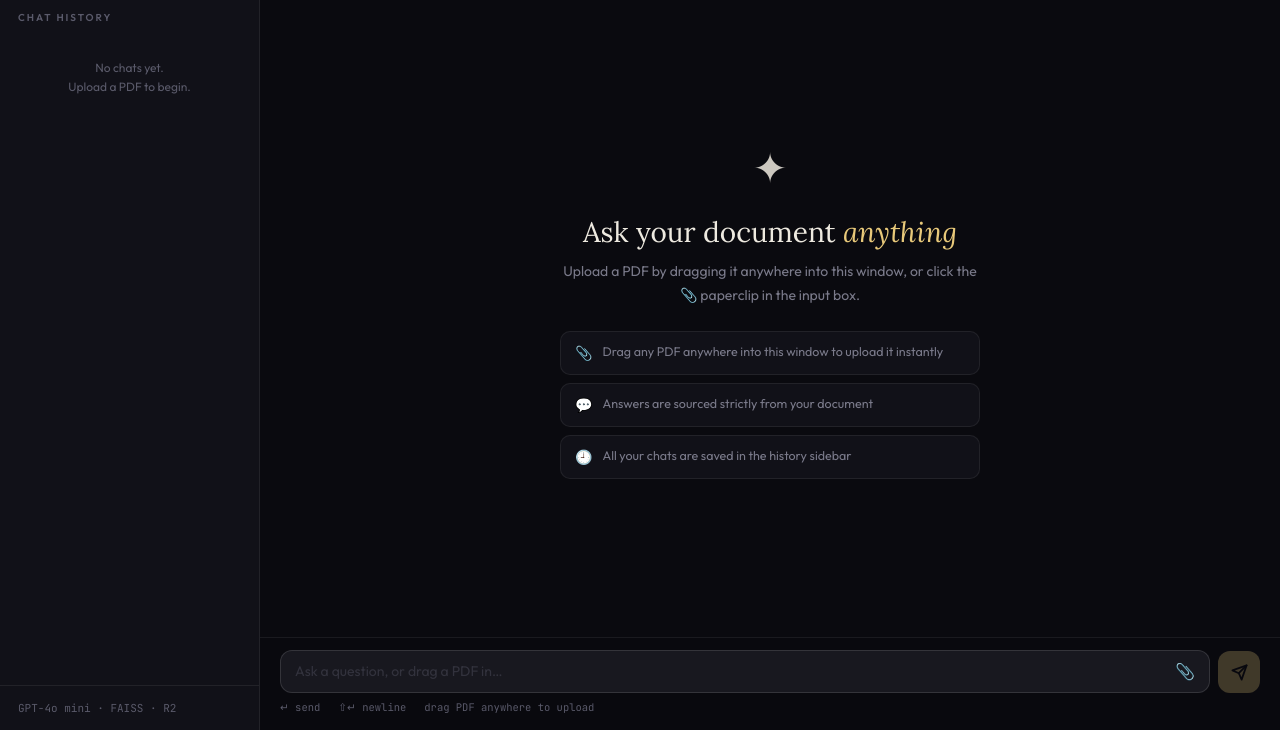
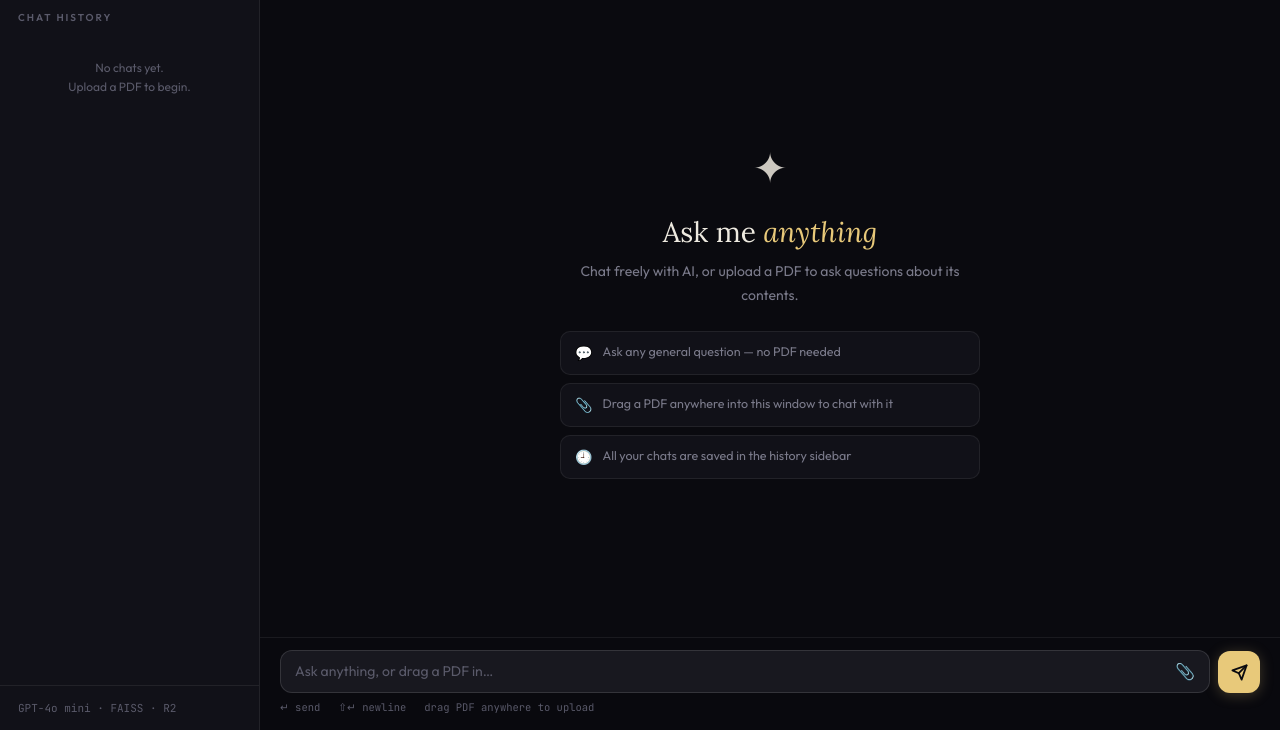
Before and after one commit to XONIOUS/Ai-powered-Chatbot, a plain HTML site: page templates/index.html in a window 1280 px wide. Both pictures are taken after a click on the button "New chat". Shown: the part 70-800 px from the top of the page. Drawn offline with Linux system fonts and the light colour scheme.

Commit message:
Update index.html

```diff
--- a/templates/index.html
+++ b/templates/index.html
@@ -309,11 +309,11 @@
     <div class="messages" id="messages">
       <div class="welcome" id="welcome">
         <div class="welcome-icon">✦</div>
-        <h2>Ask your document <em>anything</em></h2>
-        <p>Upload a PDF by dragging it anywhere into this window, or click the 📎 paperclip in the input box.</p>
+        <h2>Ask me <em>anything</em></h2>
+        <p>Chat freely with AI, or upload a PDF to ask questions about its contents.</p>
         <div class="tips">
-          <div class="tip"><span class="tip-icon">📎</span>Drag any PDF anywhere into this window to upload it instantly</div>
-          <div class="tip"><span class="tip-icon">💬</span>Answers are sourced strictly from your document</div>
+          <div class="tip"><span class="tip-icon">💬</span>Ask any general question — no PDF needed</div>
+          <div class="tip"><span class="tip-icon">📎</span>Drag a PDF anywhere into this window to chat with it</div>
           <div class="tip"><span class="tip-icon">🕘</span>All your chats are saved in the history sidebar</div>
         </div>
       </div>
@@ -327,14 +327,13 @@
       <div class="input-row">
         <div class="input-box">
           <textarea id="msg" rows="1"
-            placeholder="Ask a question, or drag a PDF in…"
-            disabled
+            placeholder="Ask anything, or drag a PDF in…"
             oninput="autoResize(this)"
             onkeydown="if(event.key==='Enter'&&!event.shiftKey){event.preventDefault();send();}"></textarea>
           <button class="attach-btn" onclick="document.getElementById('fileInput').click()" title="Upload PDF">📎</button>
           <input type="file" id="fileInput" accept=".pdf" onchange="handleFileSelect(this.files[0])">
         </div>
-        <button class="send-btn" id="sendBtn" onclick="send()" disabled>
+        <button class="send-btn" id="sendBtn" onclick="send()">
           <svg viewBox="0 0 24 24" fill="none" stroke="#0a0a0f" stroke-width="2.5" stroke-linecap="round" stroke-linejoin="round">
             <line x1="22" y1="2" x2="11" y2="13"/>
             <polygon points="22 2 15 22 11 13 2 9 22 2"/>
@@ -422,16 +421,16 @@ function newChat() {
   document.getElementById('messages').innerHTML = `
     <div class="welcome" id="welcome">
       <div class="welcome-icon">✦</div>
-      <h2>Ask your document <em>anything</em></h2>
-      <p>Upload a PDF by dragging it anywhere into this window, or click the 📎 paperclip in the input box.</p>
+      <h2>Ask me <em>anything</em></h2>
+      <p>Chat freely with AI, or upload a PDF to ask questions about its contents.</p>
       <div class="tips">
-        <div class="tip"><span class="tip-icon">📎</span>Drag any PDF anywhere into this window to upload it instantly</div>
-        <div class="tip"><span class="tip-icon">💬</span>Answers are sourced strictly from your document</div>
+        <div class="tip"><span class="tip-icon">💬</span>Ask any general question — no PDF needed</div>
+        <div class="tip"><span class="tip-icon">📎</span>Drag a PDF anywhere into this window to chat with it</div>
         <div class="tip"><span class="tip-icon">🕘</span>All your chats are saved in the history sidebar</div>
       </div>
     </div>`;
-  document.getElementById('msg').disabled = true;
-  document.getElementById('sendBtn').disabled = true;
+  document.getElementById('msg').disabled = false;
+  document.getElementById('sendBtn').disabled = false;
   updateDocHeader('');
   renderHistory();
 }
@@ -581,7 +580,17 @@ async function handleFileSelect(file) {
 async function send() {
   const msgEl = document.getElementById('msg');
   const msg = msgEl.value.trim();
-  if (!msg || !getFilename()) return;
+  if (!msg) return;
+
+  // If no session exists yet, create a general chat session
+  if (!currentSessionId) {
+    const sessionId = 'sess_' + Date.now();
+    const session = { id: sessionId, title: msg.slice(0, 30), filename: '', messages: [], createdAt: Date.now() };
+    sessions.push(session);
+    currentSessionId = sessionId;
+    saveSessions();
+    renderHistory();
+  }
 
   const session = currentSession();
   msgEl.value = ''; msgEl.style.height = 'auto';
@@ -640,6 +649,9 @@ document.addEventListener('drop', e => {
 
 // ── Init ──
 renderHistory();
+// Chat is enabled by default — no PDF needed
+document.getElementById('msg').disabled = false;
+document.getElementById('sendBtn').disabled = false;
 </script>
 </body>
 </html>
```
